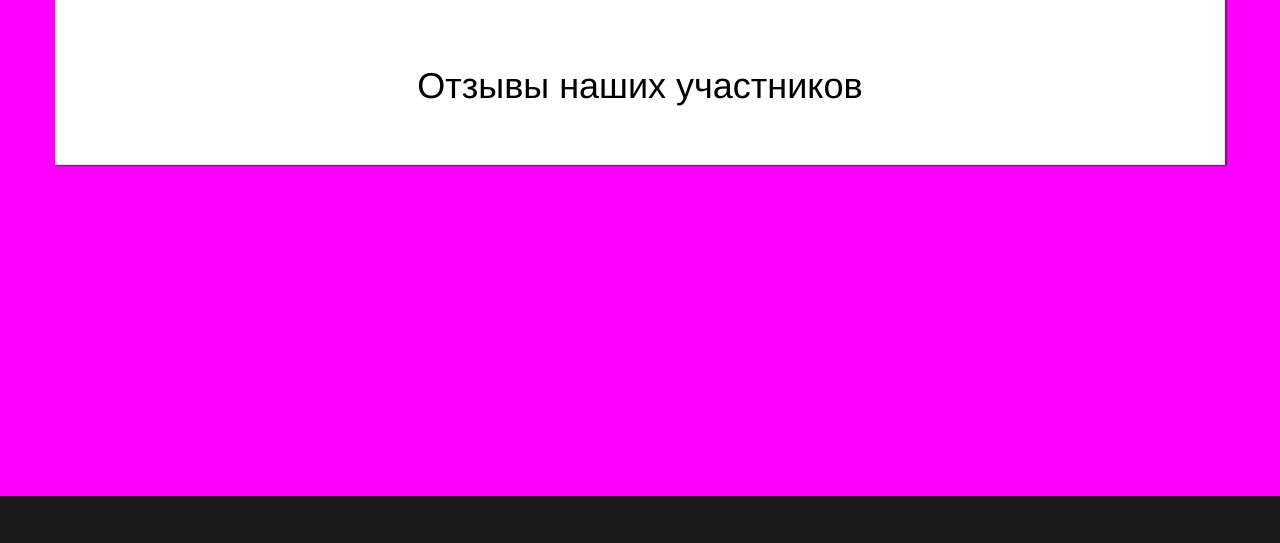
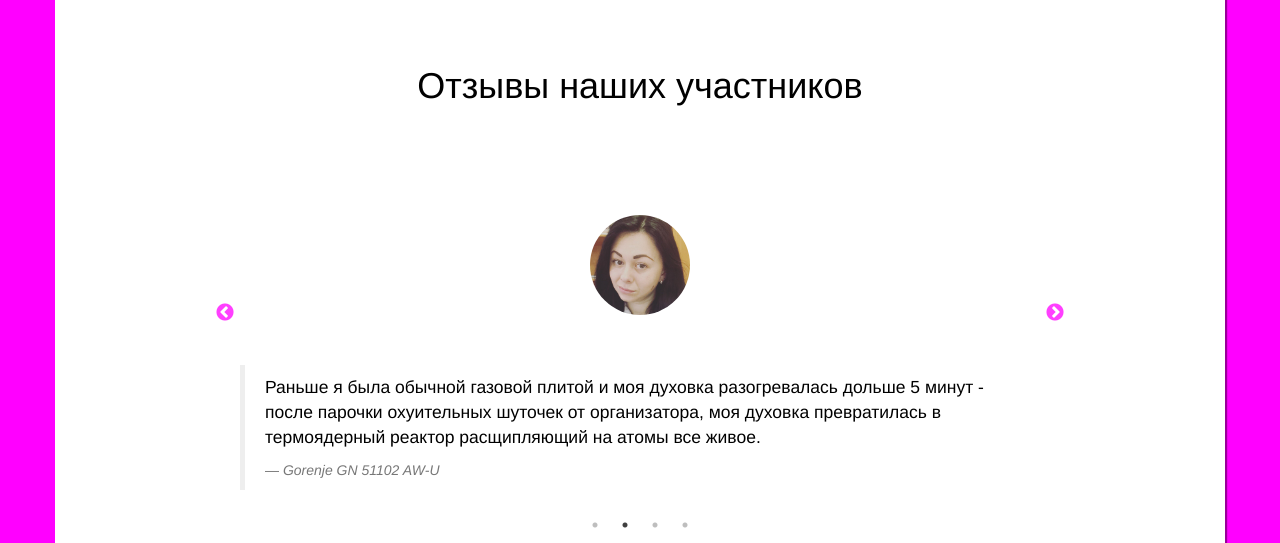
Before and after one commit to LinchSmyth/svp-site, a plain HTML site: page index.html in a window 1280 px wide. Shown: the part 3486-4029 px from the top of the page. Drawn offline with nearby package versions, Linux system fonts and the light colour scheme.

Commit message:
made that slider works

```diff
--- a/index.html
+++ b/index.html
@@ -4,12 +4,20 @@
   <title>Bootstrap Example</title>
   <meta charset="utf-8">
   <meta name="viewport" content="width=device-width, initial-scale=1">
+  <!-- bootstrap & jquery -->
   <link rel="stylesheet" href="https://maxcdn.bootstrapcdn.com/bootstrap/3.3.7/css/bootstrap.min.css">
   <script src="https://ajax.googleapis.com/ajax/libs/jquery/3.2.0/jquery.min.js"></script>
   <script src="https://maxcdn.bootstrapcdn.com/bootstrap/3.3.7/js/bootstrap.min.js"></script>
+  <!-- fontawesome -->
   <script src="https://use.fontawesome.com/7a1b368914.js"></script>
+  <!-- slick slider -->
+  <link rel="stylesheet" type="text/css" href="src/slick/slick.css"/>
+  <link rel="stylesheet" type="text/css" href="src/slick/slick-theme.css"/>
+  <script type="text/javascript" src="src/slick/slick.min.js"></script>
+  <!-- ours stylesheets and scripts -->
   <link rel="stylesheet" type="text/css" href="src/stylesheets/main.css">
   <link rel="stylesheet" type="text/css" href="src/stylesheets/theme.css">
+  <script type="text/javascript" src="src/javascript/main.js"></script>
 </head>
 <body data-spy="scroll" data-target=".navbar" data-offset="50">
 <!-- top block -->
@@ -150,6 +158,44 @@
     <div class="row content-block">
       <div class="col-md-12 content-paddings">
         <h1 class="text-center">Отзывы наших участников</h1>
+        <div class="replies">
+          <div class="replies-block">
+            <img src="./src/images/milf.jpg" alt="svp" class="img-circle">
+            <blockquote>
+              <p>
+                Все было в моей жизни тленно и печально до тех пор, пока я не познакомился с этим уебаном.
+                <br>
+                И теперь у меня еще больше поводов застрелиться.
+              </p>
+              <footer><cite>Анонимная Ива</cite></footer>
+            </blockquote>
+          </div>
+          <div class="replies-block">
+            <img src="./src/images/milf.jpg" alt="svp" class="img-circle">
+            <blockquote>
+              <p>
+                Раньше я была обычной газовой плитой и моя духовка разогревалась дольше 5 минут - после парочки охуительных
+                шуточек от организатора, моя духовка превратилась в термоядерный реактор расщипляющий на атомы все живое.
+              </p>
+              <footer><cite>Gorenje GN 51102 AW-U</cite></footer>
+            </blockquote>
+          </div>
+          <div class="replies-block">
+            <img src="./src/images/milf.jpg" alt="svp" class="img-circle">
+            <blockquote>
+              <p>Слыш, ты шо не с илича, тебе втащить?</p>
+              <footer><cite>Кухонная пепельница (обычная)</cite></footer>
+            </blockquote>
+          </div>
+          <div class="replies-block">
+            <img src="./src/images/milf.jpg" alt="svp" class="img-circle">
+            <blockquote>
+              <p>ЫЫЫЫЫЫЫЫЫЫЫЫЫЫЫЫЫЫЫЫЫЫЫЫЫ</p>
+              <footer><cite>Свешников Роман Павлович</cite></footer>
+            </blockquote>
+          </div>
+        </div>
+        </div>
       </div>
     </div>
   </div>
--- a/src/javascript/main.js
+++ b/src/javascript/main.js
@@ -0,0 +1,12 @@
+$(document).ready( function () {
+  $('.replies').slick({
+    dots: true,
+    autoplay: true,
+    autoplaySpeed: 5000,
+    initialSlide: rand(1, 4)
+  });
+
+  function rand(min, max) {
+    return Math.floor(Math.random() * (max - min + 1) + min);
+  }
+})
--- a/src/stylesheets/main.css
+++ b/src/stylesheets/main.css
@@ -196,3 +196,22 @@ a.footer-link > i {
 .creators {
   margin: 0 0 5px;
 }
+
+.replies {
+  padding-top: 100px;
+  max-width: 800px;
+  margin-left: auto;
+  margin-right: auto;
+}
+
+.replies-block > img {
+  display: block;
+  max-width: 100px;
+  margin-left: auto;
+  margin-right: auto;
+  margin-bottom: 50px;
+}
+
+.slick-arrow:before {
+  color: #ff00ff;
+}
```
